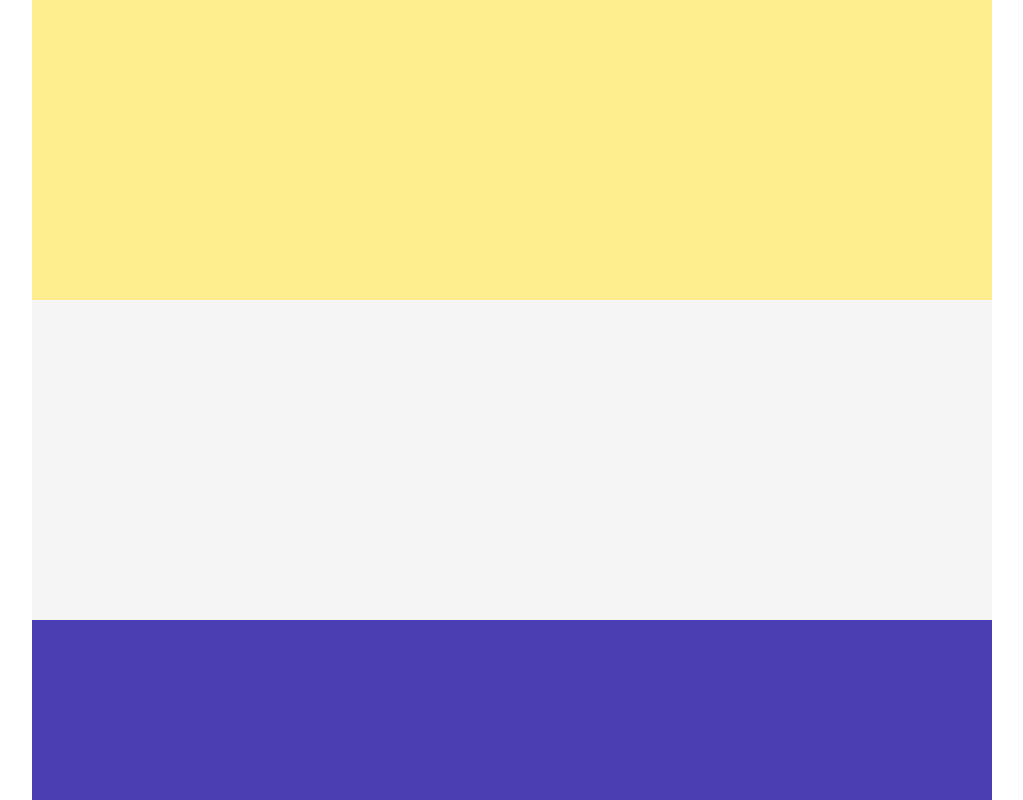
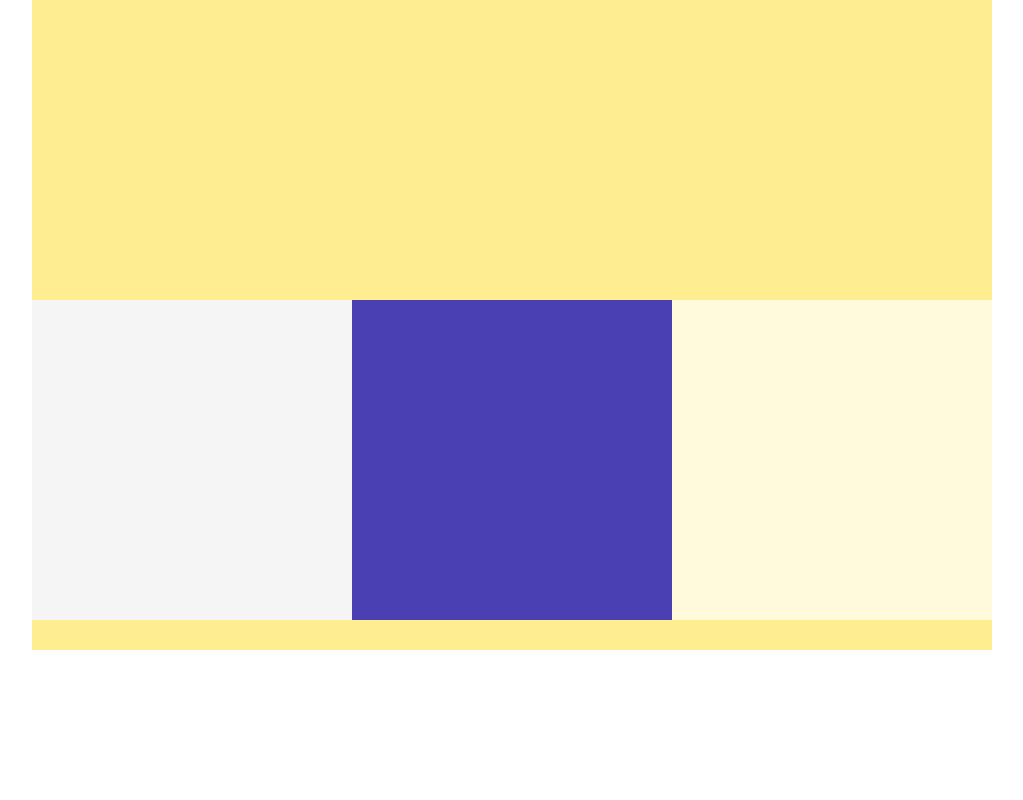
Before and after one commit to YL31/colors, a plain HTML site: page index.html in a window 1280 px wide. Shown: the top 800 px of the page, without its empty margins (128-1151 px from the left). Drawn offline with Linux system fonts and the light colour scheme.

Commit message:
Changed widths for tablet and desktop layouts

```diff
--- a/css/main.css
+++ b/css/main.css
@@ -33,7 +33,7 @@ header {
   float: left;
 }
 
-#  #column-1 {
+#column-1 {
   background: #FFFADC;
 }
 
@@ -59,6 +59,7 @@ footer {
 /* Change the background colors below */
 
 @media (min-width: 768px) {
+
   header {
     background-color: #FFFFF0;
   }
@@ -73,20 +74,23 @@ footer {
 
   #column-3 {
     background-color: #4A40B3;
+    width: 100%;
   }
 
   footer {
     background-color: #DCDCDC;
   }
 
+  .col-3 {
+    width: 50%;
+  }
 }
-
 
 /*---------- Desktops ----------*/
 @media (min-width: 1200px) {
+
   header {
     background-color: #FFEE8F;
-
   }
 
   #column-1 {
@@ -99,10 +103,14 @@ footer {
 
   #column-3 {
     background-color: #FFFADC;
+    width: 33.33%;
   }
 
   footer {
-    background-color:  #FFEE8F;
+    background-color: #FFEE8F;
   }
 
+  .col-3 {
+    width: 33.33%;
+  }
 }
```
